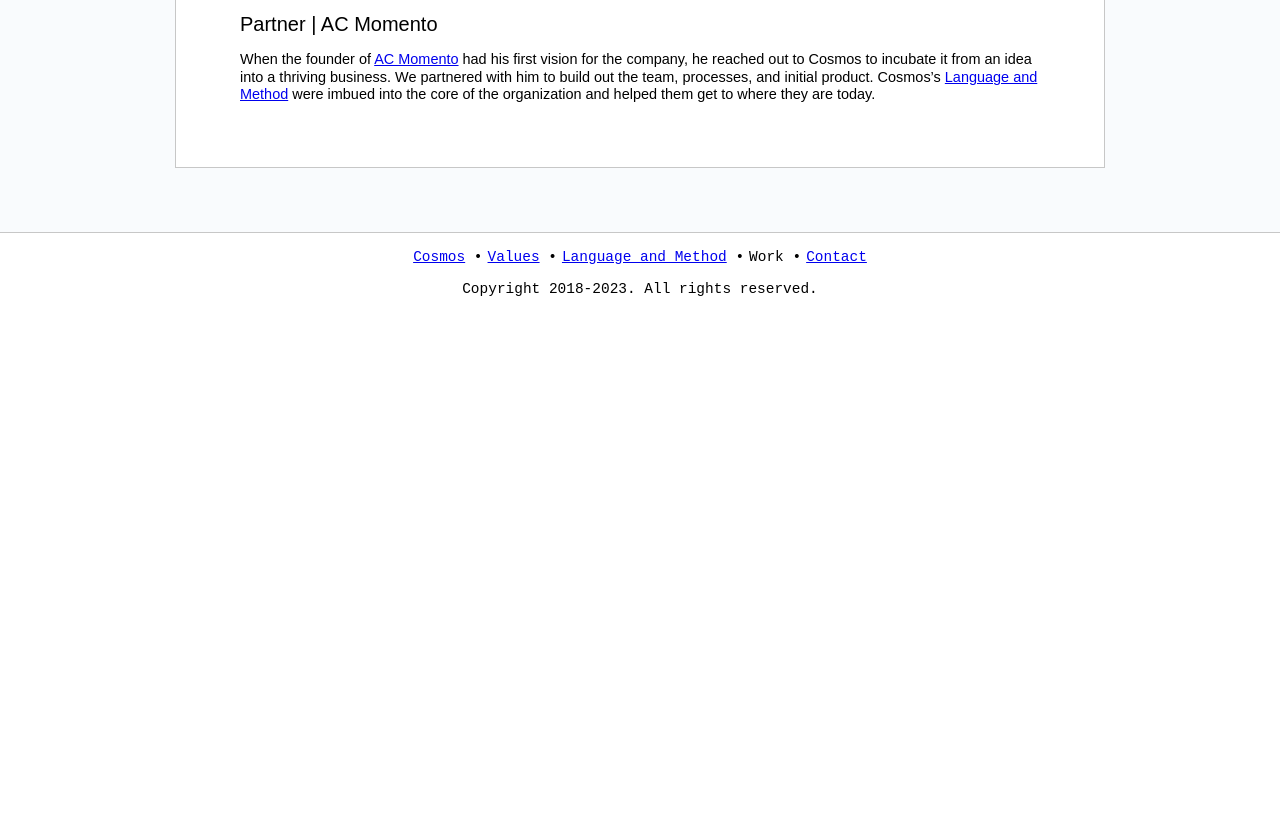
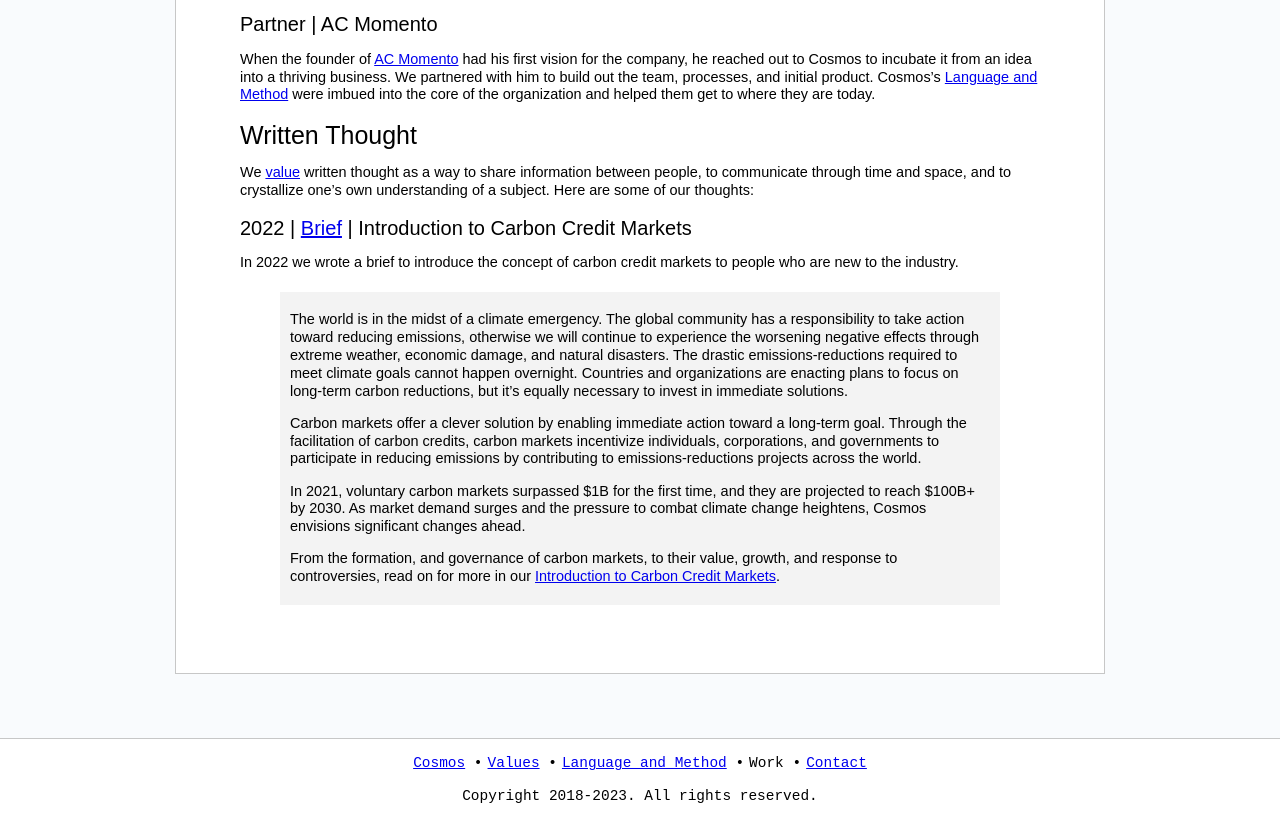
Before and after one commit to cosmospartners/cosmos.space-production, a plain HTML site: page work/index.html in a window 1280 px wide. Shown: the part 3862-4682 px from the top of the page. Before the commit the page ends 4175 px from the top, so only its background shows below. Drawn offline with Linux system fonts and the light colour scheme.

Commit message:
Create Section for "Written Thought" under "Work"; Link to Carbon Markets Brief

```diff
--- a/css/main.css
+++ b/css/main.css
@@ -53,6 +53,11 @@
     background-color: #ddd;
     padding: 15px 0px 15px 15px;
     overflow: scroll;
+}
+
+blockquote {
+    background-color: #f3f3f3;
+    padding: 5px 10px;
 }
 
 ul {
@@ -137,4 +142,9 @@
         content: none;
         margin-right: 0px;
     }
+
+    blockquote {
+        margin-inline-start: 0px;
+        margin-inline-end:   0px;
+    }
 }
--- a/work/index.html
+++ b/work/index.html
@@ -214,6 +214,16 @@
 <p>Cosmos collaborated with <a href="https://www.infras.ch/en/">INFRAS</a> to design a prototype registry that encoded these rules and classifications. This work also included guidance around emerging technologies such as blockchain and how they would integrate into the registry. At the time of research, Cosmos advised against using blockchains because they offered little value and many drawbacks when compared to traditional solutions.</p>
 <h2 id="partner--ac-momento">Partner | AC Momento</h2>
 <p>When the founder of <a href="https://www.acmomento.com/">AC Momento</a> had his first vision for the company, he reached out to Cosmos to incubate it from an idea into a thriving business. We partnered with him to build out the team, processes, and initial product. Cosmos&rsquo;s <a href="/language-and-method/">Language and Method</a> were imbued into the core of the organization and helped them get to where they are today.</p>
+<h1 id="written-thought">Written Thought</h1>
+<p>We <a href="/values/#list-of-values">value</a> written thought as a way to share information between people, to communicate through time and space, and to crystallize one&rsquo;s own understanding of a subject. Here are some of our thoughts:</p>
+<h2 id="2022--briefhttpsdocsgooglecomdocumentd1zbn9p0vnddeigwudpqbp5gjdfmuiwrk4qfx5qomw4ye--introduction-to-carbon-credit-markets">2022 | <a href="https://docs.google.com/document/d/1zBN9p0VnddeiGwUDpqBp5GjdfMUIWrK4QFX5qoMw4YE">Brief</a> | Introduction to Carbon Credit Markets</h2>
+<p>In 2022 we wrote a brief to introduce the concept of carbon credit markets to people who are new to the industry.</p>
+<blockquote>
+<p>The world is in the midst of a climate emergency. The global community has a responsibility to take action toward reducing emissions, otherwise we will continue to experience the worsening negative effects through extreme weather, economic damage, and natural disasters. The drastic emissions-reductions required to meet climate goals cannot happen overnight. Countries and organizations are enacting plans to focus on long-term carbon reductions, but it’s equally necessary to invest in immediate solutions.</p>
+<p>Carbon markets offer a clever solution by enabling immediate action toward a long-term goal. Through the facilitation of carbon credits, carbon markets incentivize individuals, corporations, and governments to participate in reducing emissions by contributing to emissions-reductions projects across the world.</p>
+<p>In 2021, voluntary carbon markets surpassed $1B for the first time, and they are projected to reach $100B+ by 2030. As market demand surges and the pressure to combat climate change heightens, Cosmos envisions significant changes ahead.</p>
+<p>From the formation, and governance of carbon markets, to their value, growth, and response to controversies, read on for more in our <a href="https://docs.google.com/document/d/1zBN9p0VnddeiGwUDpqBp5GjdfMUIWrK4QFX5qoMw4YE">Introduction to Carbon Credit Markets</a>.</p>
+</blockquote>
 
         </div>
     </div>
```
